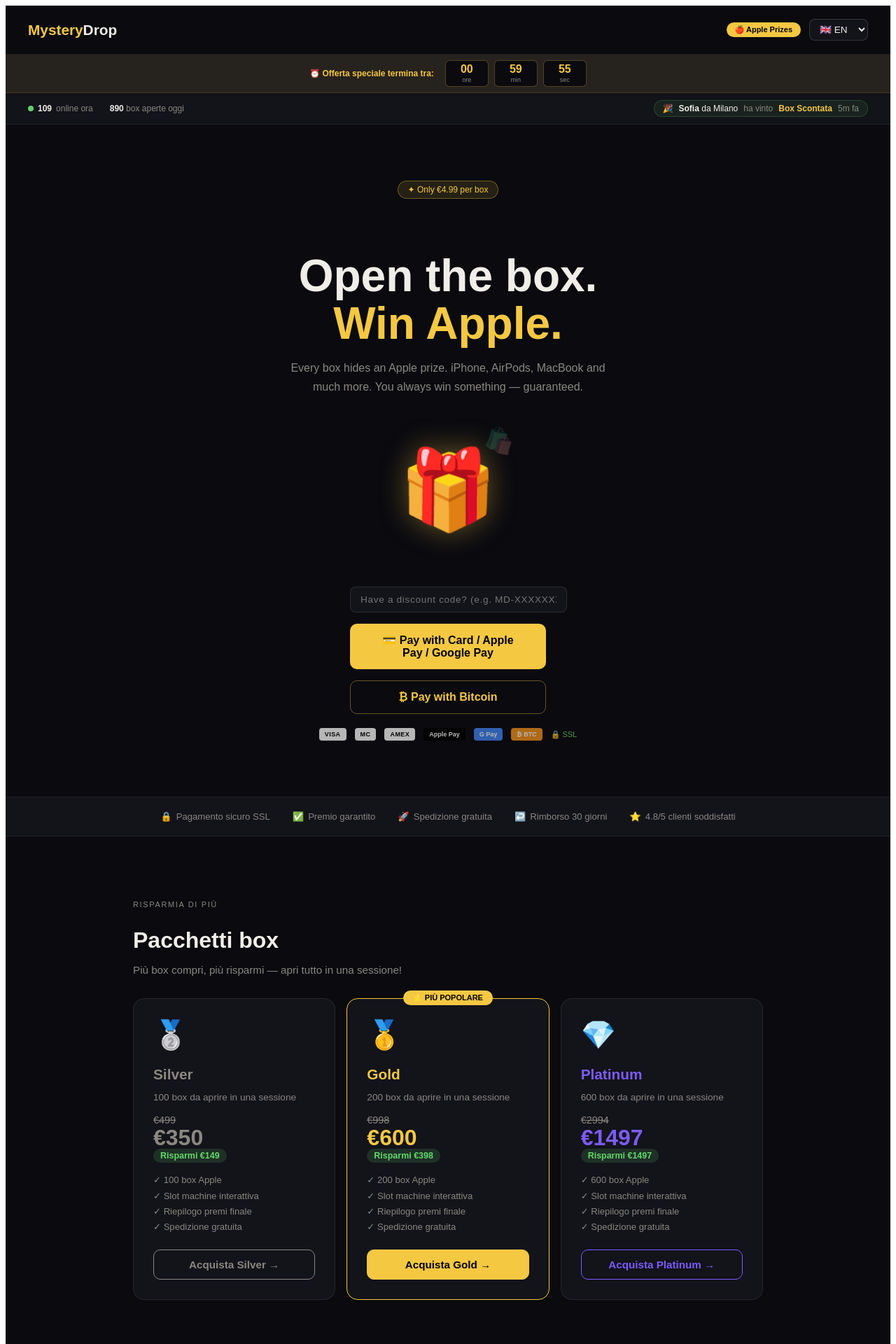
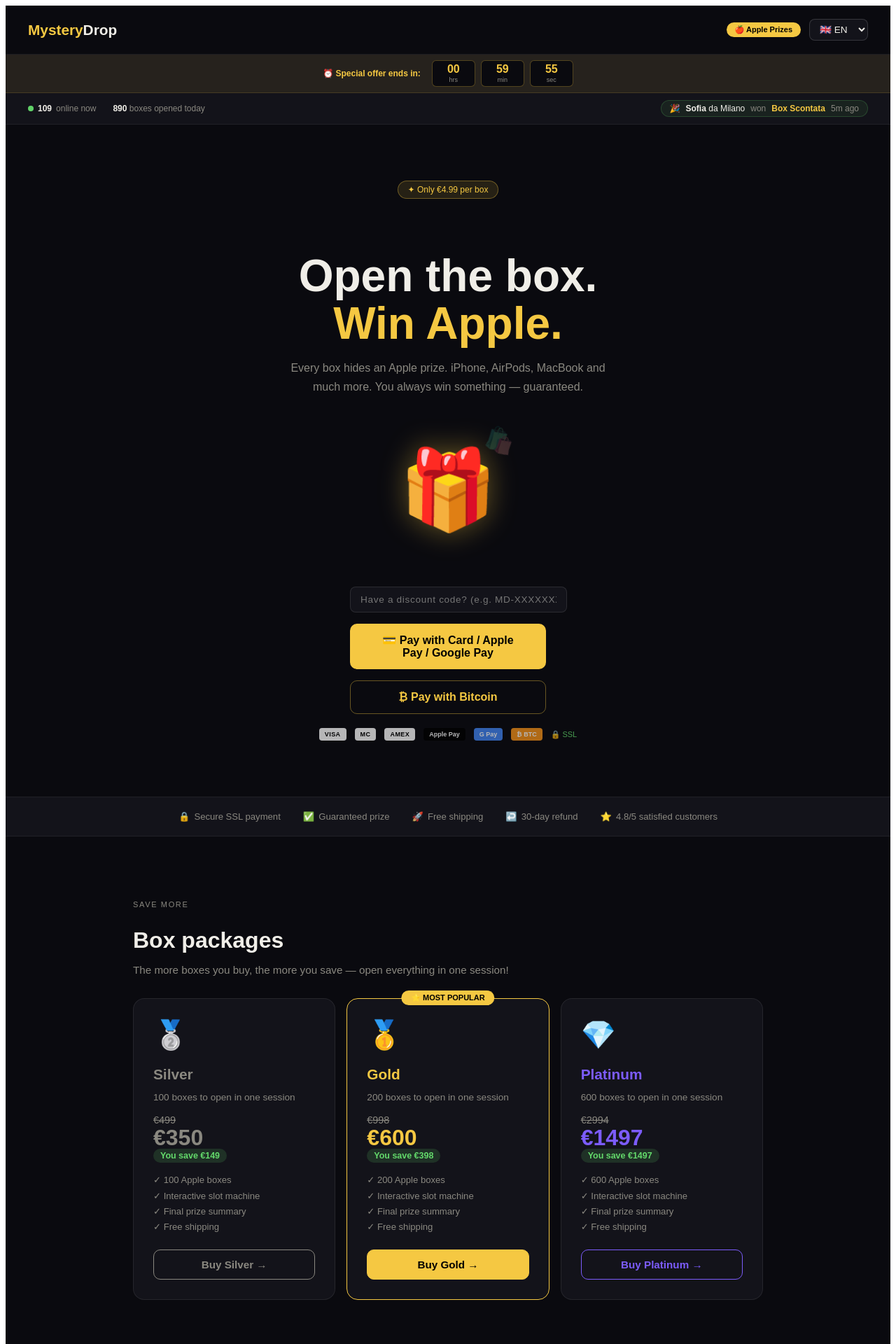
Before and after one commit to simonese13/mysterydrop, a Next.js app: page /en in a window 1280 px wide. Shown: the top 1920 px of the page at 70% size. Built offline with nearby package versions, Linux system fonts and the light colour scheme.

Commit message:
add full i18n translations

```diff
--- a/app/[locale]/page.tsx
+++ b/app/[locale]/page.tsx
@@ -79,7 +79,7 @@
   );
 }
 
-function LiveFeed() {
+function LiveFeed({ t }: { t: ReturnType<typeof useTranslations> }) {
   const [current, setCurrent] = useState(0);
   const [visible, setVisible] = useState(true);
   const [onlineCount, setOnlineCount] = useState(80);
@@ -117,16 +117,16 @@
   return (
     <div style={{ background: "#13131a", borderBottom: "0.5px solid rgba(255,255,255,0.06)" }}>
       <div style={{ background: "rgba(245,200,66,0.08)", borderBottom: "0.5px solid rgba(245,200,66,0.15)", padding: "8px 2rem", display: "flex", alignItems: "center", justifyContent: "center", gap: "1rem", flexWrap: "wrap" }}>
-        <span style={{ color: "#f5c842", fontSize: "12px", fontWeight: 600 }}>⏰ Offerta speciale termina tra:</span>
+        <span style={{ color: "#f5c842", fontSize: "12px", fontWeight: 600 }}>{t("live.countdown")}</span>
         <div style={{ display: "flex", gap: "0.5rem" }}>
           {[
-            { val: String(hours).padStart(2, "0"), label: "ore" },
-            { val: String(minutes).padStart(2, "0"), label: "min" },
-            { val: String(seconds).padStart(2, "0"), label: "sec" },
-          ].map((t) => (
-            <div key={t.label} style={{ background: "#0a0a0f", border: "0.5px solid rgba(245,200,66,0.3)", borderRadius: "6px", padding: "4px 8px", textAlign: "center", minWidth: "44px" }}>
-              <div style={{ color: "#f5c842", fontSize: "16px", fontWeight: 800, lineHeight: 1 }}>{t.val}</div>
-              <div style={{ color: "#8a8880", fontSize: "9px", marginTop: "2px" }}>{t.label}</div>
+            { val: String(hours).padStart(2, "0"), label: t("live.hours") },
+            { val: String(minutes).padStart(2, "0"), label: t("live.minutes") },
+            { val: String(seconds).padStart(2, "0"), label: t("live.seconds") },
+          ].map((item) => (
+            <div key={item.label} style={{ background: "#0a0a0f", border: "0.5px solid rgba(245,200,66,0.3)", borderRadius: "6px", padding: "4px 8px", textAlign: "center", minWidth: "44px" }}>
+              <div style={{ color: "#f5c842", fontSize: "16px", fontWeight: 800, lineHeight: 1 }}>{item.val}</div>
+              <div style={{ color: "#8a8880", fontSize: "9px", marginTop: "2px" }}>{item.label}</div>
             </div>
           ))}
         </div>
@@ -135,18 +135,18 @@
         <div style={{ display: "flex", gap: "1.5rem", flexWrap: "wrap" }}>
           <div style={{ display: "flex", alignItems: "center", gap: "6px", fontSize: "12px", color: "#8a8880" }}>
             <span style={{ width: "8px", height: "8px", borderRadius: "50%", background: "#63d96b", display: "inline-block", animation: "pulse 2s infinite" }}></span>
-            <strong style={{ color: "#f0eee8" }}>{onlineCount}</strong> online ora
+            <strong style={{ color: "#f0eee8" }}>{onlineCount}</strong> {t("live.online")}
           </div>
           <div style={{ fontSize: "12px", color: "#8a8880" }}>
-            <strong style={{ color: "#f0eee8" }}>{boxCount}</strong> box aperte oggi
+            <strong style={{ color: "#f0eee8" }}>{boxCount}</strong> {t("live.boxesToday")}
           </div>
         </div>
         <div style={{ transition: "opacity 0.5s", opacity: visible ? 1 : 0, display: "flex", alignItems: "center", gap: "8px", fontSize: "12px", background: "rgba(99,217,107,0.08)", border: "0.5px solid rgba(99,217,107,0.2)", borderRadius: "20px", padding: "4px 12px" }}>
           <span>🎉</span>
           <span style={{ color: "#f0eee8" }}><strong>{win.name}</strong> da {win.city}</span>
-          <span style={{ color: "#8a8880" }}>ha vinto</span>
+          <span style={{ color: "#8a8880" }}>{t("live.won")}</span>
           <span style={{ color: "#f5c842", fontWeight: 600 }}>{win.prize}</span>
-          <span style={{ color: "#8a8880" }}>{win.time}m fa</span>
+          <span style={{ color: "#8a8880" }}>{win.time}{t("live.ago")}</span>
         </div>
       </div>
       <style>{`@keyframes pulse { 0%,100%{opacity:1}50%{opacity:0.4} }`}</style>
@@ -219,7 +219,7 @@
       </nav>
 
       {/* LIVE FEED */}
-      <LiveFeed />
+      <LiveFeed t={t} />
 
       {/* HERO */}
       <section style={{ textAlign: "center", padding: "5rem 2rem 3rem" }}>
@@ -291,24 +291,24 @@
       {/* TRUST STRIP */}
       <div style={{ background: "#13131a", borderTop: "0.5px solid rgba(255,255,255,0.06)", borderBottom: "0.5px solid rgba(255,255,255,0.06)", padding: "1.25rem 2rem", display: "flex", alignItems: "center", justifyContent: "center", gap: "2rem", flexWrap: "wrap", margin: "2rem 0" }}>
         {[
-          { icon: "🔒", text: "Pagamento sicuro SSL" },
-          { icon: "✅", text: "Premio garantito" },
-          { icon: "🚀", text: "Spedizione gratuita" },
-          { icon: "↩️", text: "Rimborso 30 giorni" },
-          { icon: "⭐", text: "4.8/5 clienti soddisfatti" },
+          { icon: "🔒", key: "ssl" },
+          { icon: "✅", key: "guaranteed" },
+          { icon: "🚀", key: "shipping" },
+          { icon: "↩️", key: "refund" },
+          { icon: "⭐", key: "rating" },
         ].map((item) => (
-          <div key={item.text} style={{ display: "flex", alignItems: "center", gap: "6px", fontSize: "0.82rem", color: "#8a8880" }}>
+          <div key={item.key} style={{ display: "flex", alignItems: "center", gap: "6px", fontSize: "0.82rem", color: "#8a8880" }}>
             <span>{item.icon}</span>
-            <span>{item.text}</span>
+            <span>{t(`trust.${item.key}`)}</span>
           </div>
         ))}
       </div>
 
       {/* PACCHETTI */}
       <section style={{ padding: "3rem 2rem", maxWidth: "900px", margin: "0 auto" }}>
-        <p style={{ fontSize: "11px", letterSpacing: "0.15em", textTransform: "uppercase", color: "#8a8880", marginBottom: "0.5rem" }}>Risparmia di più</p>
-        <h2 style={{ fontWeight: 800, fontSize: "2rem", marginBottom: "0.5rem" }}>Pacchetti box</h2>
-        <p style={{ color: "#8a8880", marginBottom: "2rem", fontSize: "0.95rem" }}>Più box compri, più risparmi — apri tutto in una sessione!</p>
+        <p style={{ fontSize: "11px", letterSpacing: "0.15em", textTransform: "uppercase", color: "#8a8880", marginBottom: "0.5rem" }}>{t("packages.label")}</p>
+        <h2 style={{ fontWeight: 800, fontSize: "2rem", marginBottom: "0.5rem" }}>{t("packages.title")}</h2>
+        <p style={{ color: "#8a8880", marginBottom: "2rem", fontSize: "0.95rem" }}>{t("packages.subtitle")}</p>
         <div style={{ display: "grid", gridTemplateColumns: "repeat(auto-fit, minmax(240px, 1fr))", gap: "1rem" }}>
           {[
             { name: "Silver", icon: "🥈", boxes: 100, original: 499, price: 350, savings: 149, color: "#8a8880", stripe: "silver" },
@@ -318,25 +318,25 @@
             <div key={pkg.name} style={{ background: "#13131a", border: `0.5px solid ${pkg.popular ? pkg.color : "rgba(255,255,255,0.08)"}`, borderRadius: "16px", padding: "1.75rem", position: "relative" }}>
               {pkg.popular && (
                 <div style={{ position: "absolute", top: "-12px", left: "50%", transform: "translateX(-50%)", background: pkg.color, color: "#000", fontSize: "11px", fontWeight: 700, padding: "4px 14px", borderRadius: "20px", whiteSpace: "nowrap" }}>
-                  ⭐ PIÙ POPOLARE
+                  {t("packages.popular")}
                 </div>
               )}
               <div style={{ fontSize: "2.5rem", marginBottom: "0.75rem" }}>{pkg.icon}</div>
               <h3 style={{ fontWeight: 800, fontSize: "1.3rem", marginBottom: "0.25rem", color: pkg.color }}>{pkg.name}</h3>
-              <p style={{ color: "#8a8880", fontSize: "0.85rem", marginBottom: "1rem" }}>{pkg.boxes} box da aprire in una sessione</p>
+              <p style={{ color: "#8a8880", fontSize: "0.85rem", marginBottom: "1rem" }}>{pkg.boxes} {t("packages.boxes")}</p>
               <div style={{ marginBottom: "1rem" }}>
                 <span style={{ textDecoration: "line-through", color: "#8a8880", fontSize: "0.9rem" }}>€{pkg.original}</span>
                 <div style={{ fontWeight: 800, fontSize: "2rem", color: pkg.color, lineHeight: 1 }}>€{pkg.price}</div>
-                <span style={{ background: "rgba(99,217,107,0.15)", color: "#63d96b", fontSize: "0.78rem", padding: "3px 10px", borderRadius: "20px", fontWeight: 600 }}>Risparmi €{pkg.savings}</span>
+                <span style={{ background: "rgba(99,217,107,0.15)", color: "#63d96b", fontSize: "0.78rem", padding: "3px 10px", borderRadius: "20px", fontWeight: 600 }}>{t("packages.save")} €{pkg.savings}</span>
               </div>
               <div style={{ color: "#8a8880", fontSize: "0.82rem", marginBottom: "1.25rem", lineHeight: 1.7 }}>
-                ✓ {pkg.boxes} box Apple<br />
-                ✓ Slot machine interattiva<br />
-                ✓ Riepilogo premi finale<br />
-                ✓ Spedizione gratuita
+                ✓ {pkg.boxes} {t("packages.feature1")}<br />
+                ✓ {t("packages.feature2")}<br />
+                ✓ {t("packages.feature3")}<br />
+                ✓ {t("packages.feature4")}
               </div>
               <button onClick={() => handlePackage(pkg.stripe)} style={{ width: "100%", background: pkg.popular ? pkg.color : "transparent", color: pkg.popular ? "#000" : pkg.color, fontWeight: 700, fontSize: "0.95rem", padding: "12px", border: `1px solid ${pkg.color}`, borderRadius: "10px", cursor: "pointer" }}>
-                Acquista {pkg.name} →
+                {t("packages.buy")} {pkg.name} →
               </button>
             </div>
           ))}
@@ -369,7 +369,7 @@
       <footer style={{ textAlign: "center", padding: "2.5rem 2rem", borderTop: "0.5px solid rgba(255,255,255,0.08)", fontSize: "0.8rem", color: "#8a8880", marginTop: "3rem" }}>
         <p style={{ marginBottom: "0.5rem", display: "flex", gap: "1.5rem", justifyContent: "center", flexWrap: "wrap" }}>
           <a href={`/${locale}/probabilita`} style={{ color: "#8a8880", textDecoration: "none", borderBottom: "0.5px solid rgba(255,255,255,0.15)" }}>{t("footer.odds")}</a>
-          <a href={`/${locale}/recensioni`} style={{ color: "#8a8880", textDecoration: "none", borderBottom: "0.5px solid rgba(255,255,255,0.15)" }}>⭐ Recensioni</a>
+          <a href={`/${locale}/recensioni`} style={{ color: "#8a8880", textDecoration: "none", borderBottom: "0.5px solid rgba(255,255,255,0.15)" }}>{t("footer.reviews")}</a>
         </p>
         <p>{t("footer.copyright")}</p>
         <p style={{ marginTop: "0.5rem" }}>{t("footer.legal")}</p>
```
